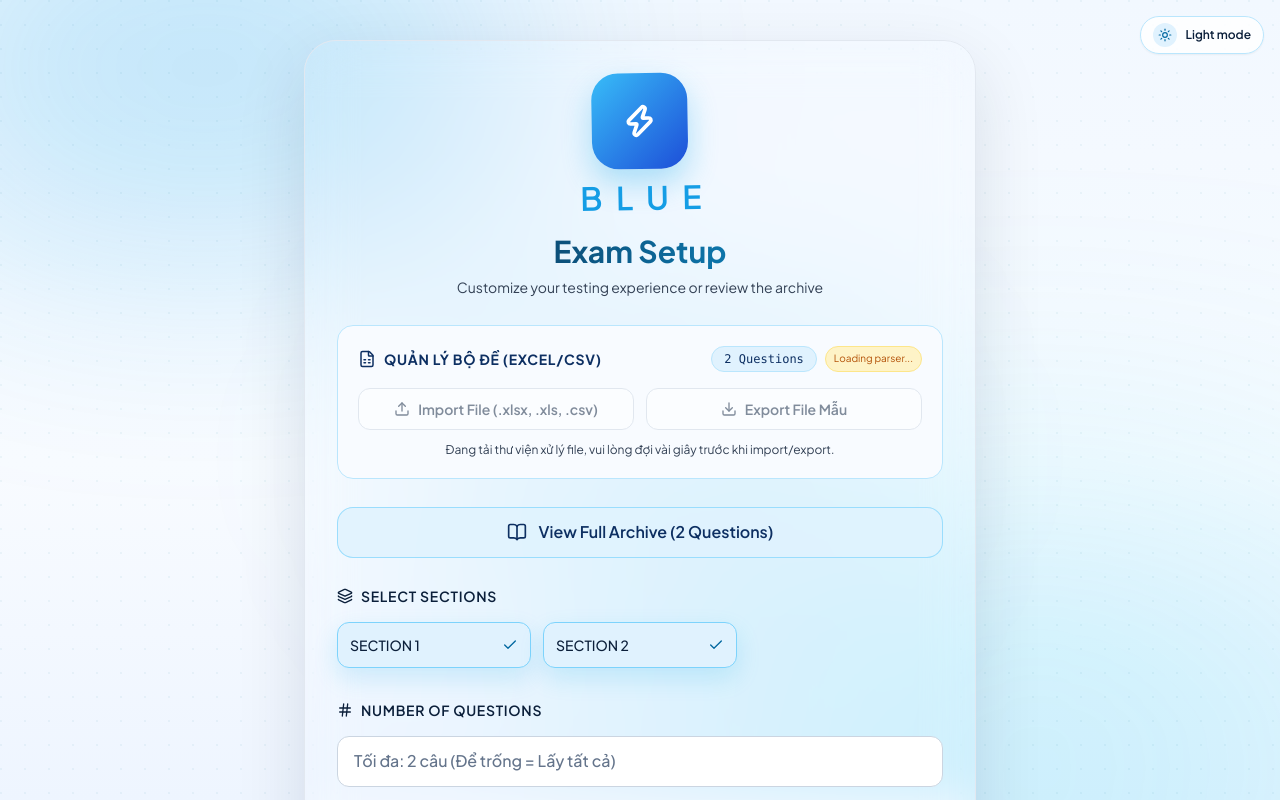
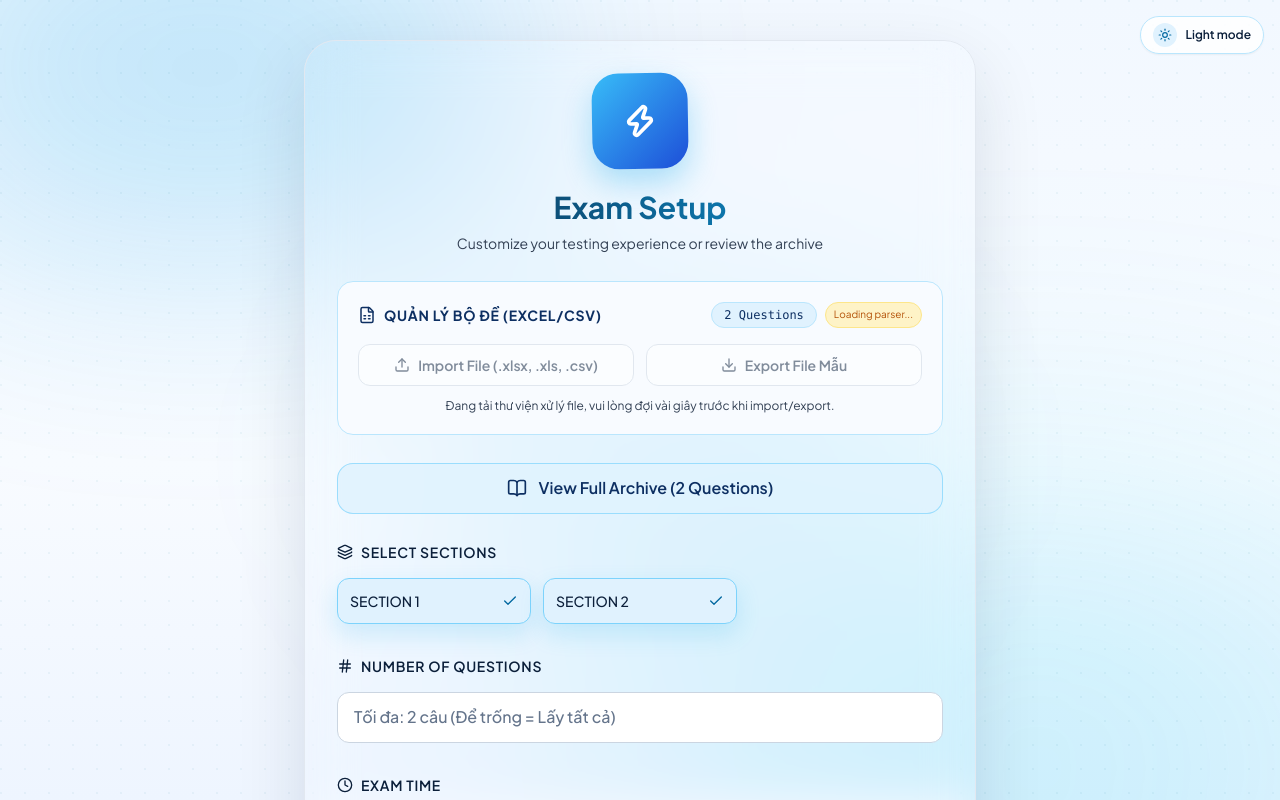
Before and after one commit to peekkapoo/multiplechoicesapp, a React (Vite) app: page / in a window 1280 px wide. Shown: the top 800 px of the page. Built offline with nearby package versions, Linux system fonts and the light colour scheme.

Commit message:
chore(ui): remove BLUE wordmark from setup logo

```diff
--- a/src/App.jsx
+++ b/src/App.jsx
@@ -59,24 +59,6 @@ const BrandMark = ({
     className={`flex items-center justify-center rounded-[28%] bg-gradient-to-br from-sky-400 to-blue-700 ${className}`.trim()}
   >
     <Zap size={iconSize} className="text-white" strokeWidth={strokeWidth} />
-  </div>
-);
-
-const BrandLockup = ({ isDarkTheme, className = '' }) => (
-  <div className={`inline-flex flex-col items-center gap-3 ${className}`.trim()}>
-    <BrandMark
-      className="h-20 w-20 md:h-24 md:w-24 shadow-[0_14px_30px_rgba(14,165,233,0.30)]"
-      iconSize={34}
-      strokeWidth={2.6}
-      ariaLabel="BLUE app logo"
-    />
-    <span
-      className={`text-[1.7rem] md:text-[2rem] font-semibold leading-none tracking-[0.42em] pl-[0.42em] ${
-        isDarkTheme ? 'text-[#24D4FF]' : 'text-[#149DE5]'
-      }`}
-    >
-      BLUE
-    </span>
   </div>
 );
 
@@ -653,7 +635,12 @@ export default function App() {
           <div className={`max-w-2xl w-full rounded-[2rem] p-6 md:p-8 relative ${glassCardClass}`}>
           <div className="text-center mb-7">
             <div className="mx-auto mb-5 w-fit transform -rotate-1 hover:rotate-0 transition-transform">
-              <BrandLockup isDarkTheme={isDarkTheme} />
+              <BrandMark
+                className="h-20 w-20 md:h-24 md:w-24 shadow-[0_14px_30px_rgba(14,165,233,0.30)]"
+                iconSize={34}
+                strokeWidth={2.6}
+                ariaLabel="BLUE app logo"
+              />
             </div>
             <h1 className={`text-2xl md:text-3xl font-bold bg-clip-text text-transparent ${isDarkTheme ? 'bg-gradient-to-r from-white to-sky-200' : 'bg-gradient-to-r from-[#0B1F3A] to-[#0EA5E9]'}`}>
               Exam Setup
```
